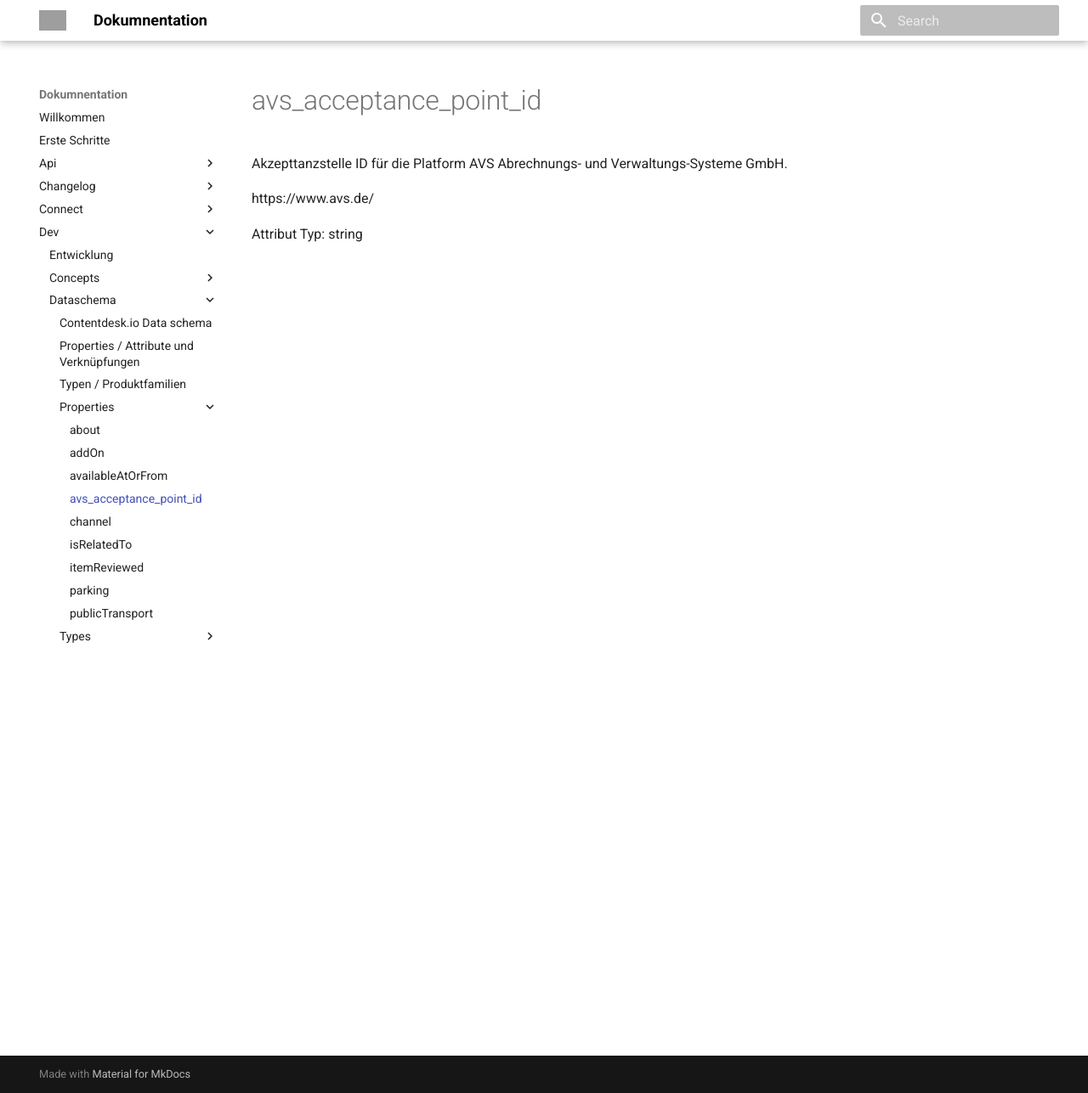
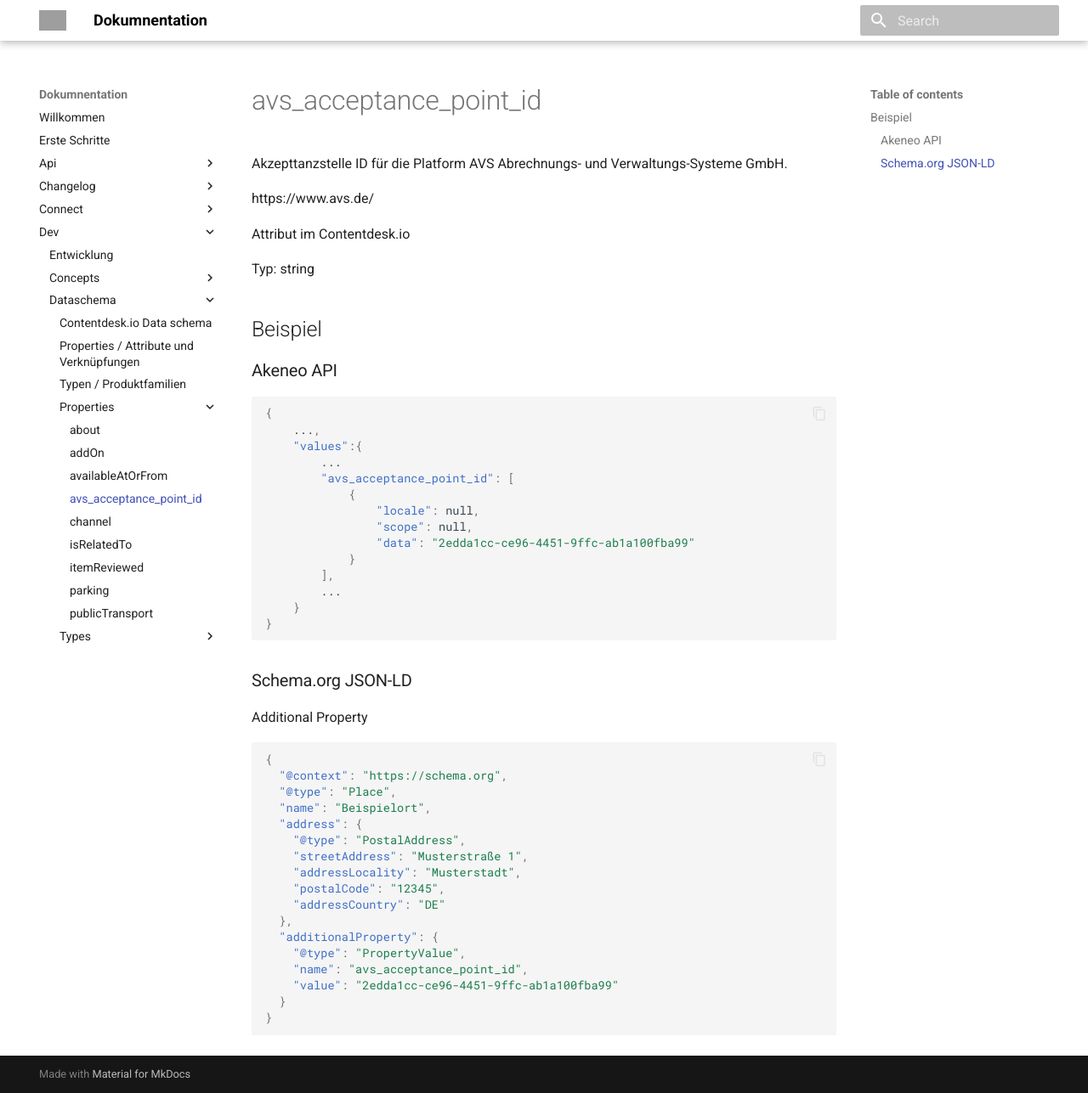
Before and after one commit to tsolenthaler/docs.contentdesk.io, an MkDocs documentation site: the page built from docs/dev/dataschema/properties/avs_acceptance_point_id.md, in a window 1280 px wide and 1287 px high. Shown: the whole window at 85% size. Built offline with MkDocs 1.6.1 and Material for MkDocs 9.7.7, drawn with Linux system fonts in a browser that asks for light colours; grey boxes are pictures that could not be loaded.

````diff
--- a/docs/dev/dataschema/properties/avs_acceptance_point_id.md
+++ b/docs/dev/dataschema/properties/avs_acceptance_point_id.md
@@ -4,6 +4,49 @@
 
 https://www.avs.de/
 
+Attribut im Contentdesk.io
 
-Attribut
 Typ: string
+
+
+## Beispiel
+
+### Akeneo API
+``` json
+{
+    ...,
+    "values":{
+        ...
+        "avs_acceptance_point_id": [
+            {
+                "locale": null,
+                "scope": null,
+                "data": "2edda1cc-ce96-4451-9ffc-ab1a100fba99"
+            }
+        ],
+        ...
+    }
+}
+```
+
+### Schema.org JSON-LD
+Additional Property
+``` json
+{
+  "@context": "https://schema.org",
+  "@type": "Place",
+  "name": "Beispielort",
+  "address": {
+    "@type": "PostalAddress",
+    "streetAddress": "Musterstraße 1",
+    "addressLocality": "Musterstadt",
+    "postalCode": "12345",
+    "addressCountry": "DE"
+  },
+  "additionalProperty": {
+    "@type": "PropertyValue",
+    "name": "avs_acceptance_point_id",
+    "value": "2edda1cc-ce96-4451-9ffc-ab1a100fba99"
+  }
+}
+```
````
Also changed, not shown: docs/dev/dataschema/types/TouristTrip.md (+1 -0 lines).
